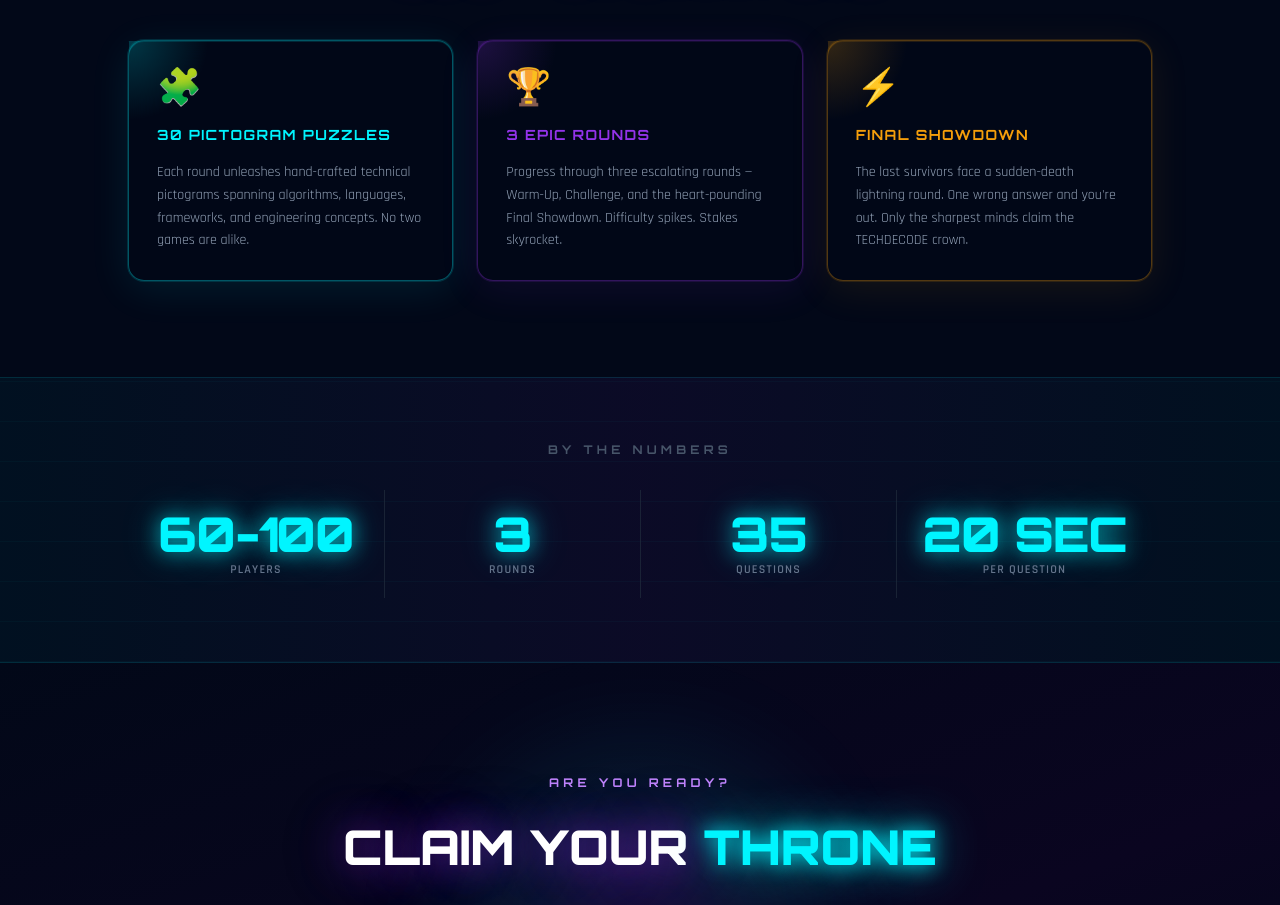
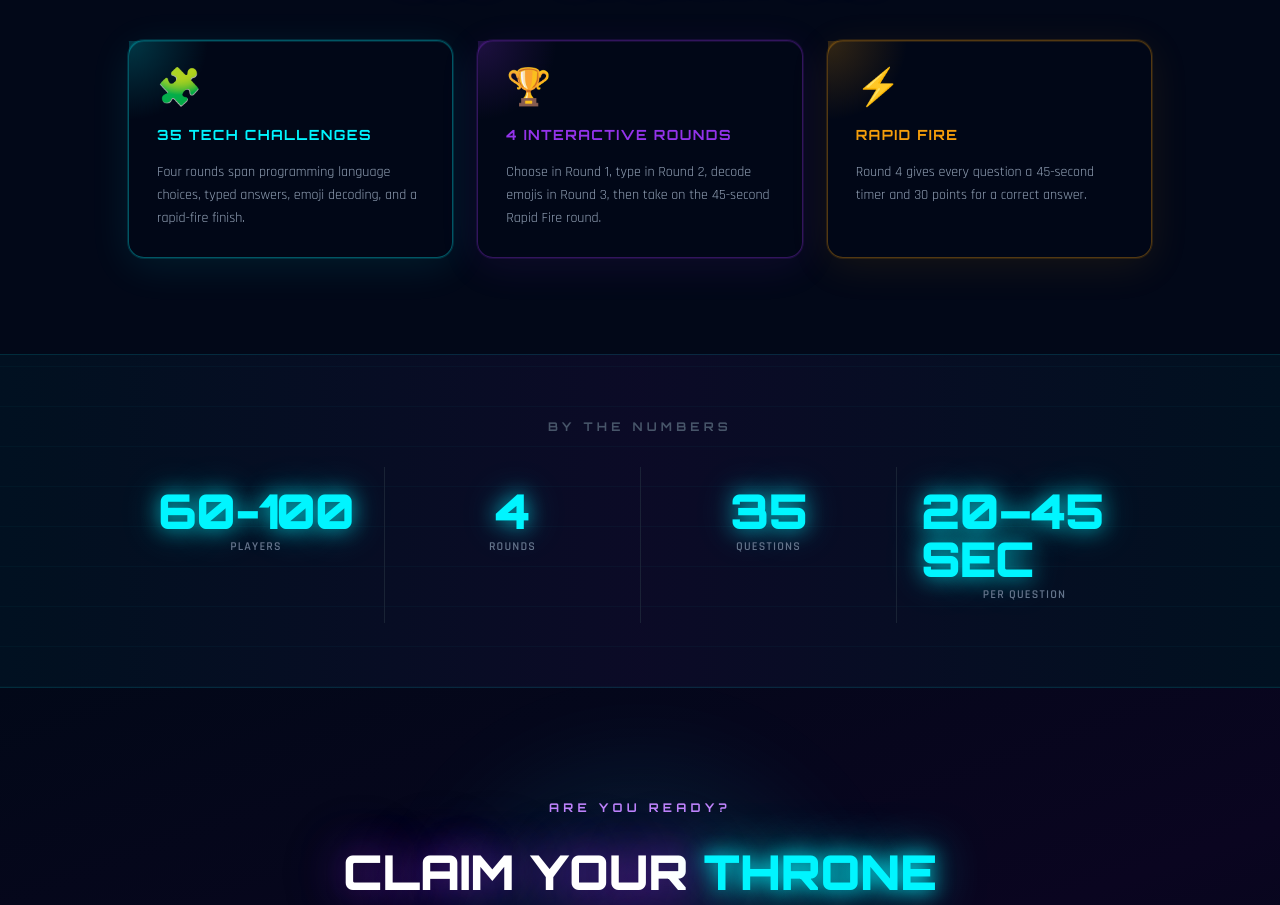
Before and after one commit to lokendrakkumar01/Technova, a React (Vite) app: page / in a window 1280 px wide. Shown: the part 1040-1945 px from the top of the page. Built offline with nearby package versions, Linux system fonts and the light colour scheme; no server answers.

Commit message:
Implement four-round game rules and answer modes

```diff
--- a/src/pages/LandingPage.jsx
+++ b/src/pages/LandingPage.jsx
@@ -21,23 +21,23 @@ const FLOAT_SYMBOLS = [
 const FEATURES = [
   {
     icon: '🧩',
-    title: '30 PICTOGRAM PUZZLES',
+    title: '35 TECH CHALLENGES',
     description:
-      'Each round unleashes hand-crafted technical pictograms spanning algorithms, languages, frameworks, and engineering concepts. No two games are alike.',
+      'Four rounds span programming language choices, typed answers, emoji decoding, and a rapid-fire finish.',
     accent: '#00f5ff',
   },
   {
     icon: '🏆',
-    title: '3 EPIC ROUNDS',
+    title: '4 INTERACTIVE ROUNDS',
     description:
-      'Progress through three escalating rounds — Warm-Up, Challenge, and the heart-pounding Final Showdown. Difficulty spikes. Stakes skyrocket.',
+      'Choose in Round 1, type in Round 2, decode emojis in Round 3, then take on the 45-second Rapid Fire round.',
     accent: '#9333ea',
   },
   {
     icon: '⚡',
-    title: 'FINAL SHOWDOWN',
+    title: 'RAPID FIRE',
     description:
-      'The last survivors face a sudden-death lightning round. One wrong answer and you\'re out. Only the sharpest minds claim the TECHDECODE crown.',
+      'Round 4 gives every question a 45-second timer and 30 points for a correct answer.',
     accent: '#f59e0b',
   },
 ];
@@ -45,9 +45,9 @@ const FEATURES = [
 // ─── Stats data ──────────────────────────────────────────────────────────────
 const STATS = [
   { value: '60-100', label: 'PLAYERS' },
-  { value: '3',      label: 'ROUNDS' },
+  { value: '4',      label: 'ROUNDS' },
   { value: '35',     label: 'QUESTIONS' },
-  { value: '20 SEC', label: 'PER QUESTION' },
+  { value: '20–45 SEC', label: 'PER QUESTION' },
 ];
 
 // ─── Animation variants ───────────────────────────────────────────────────────
```
